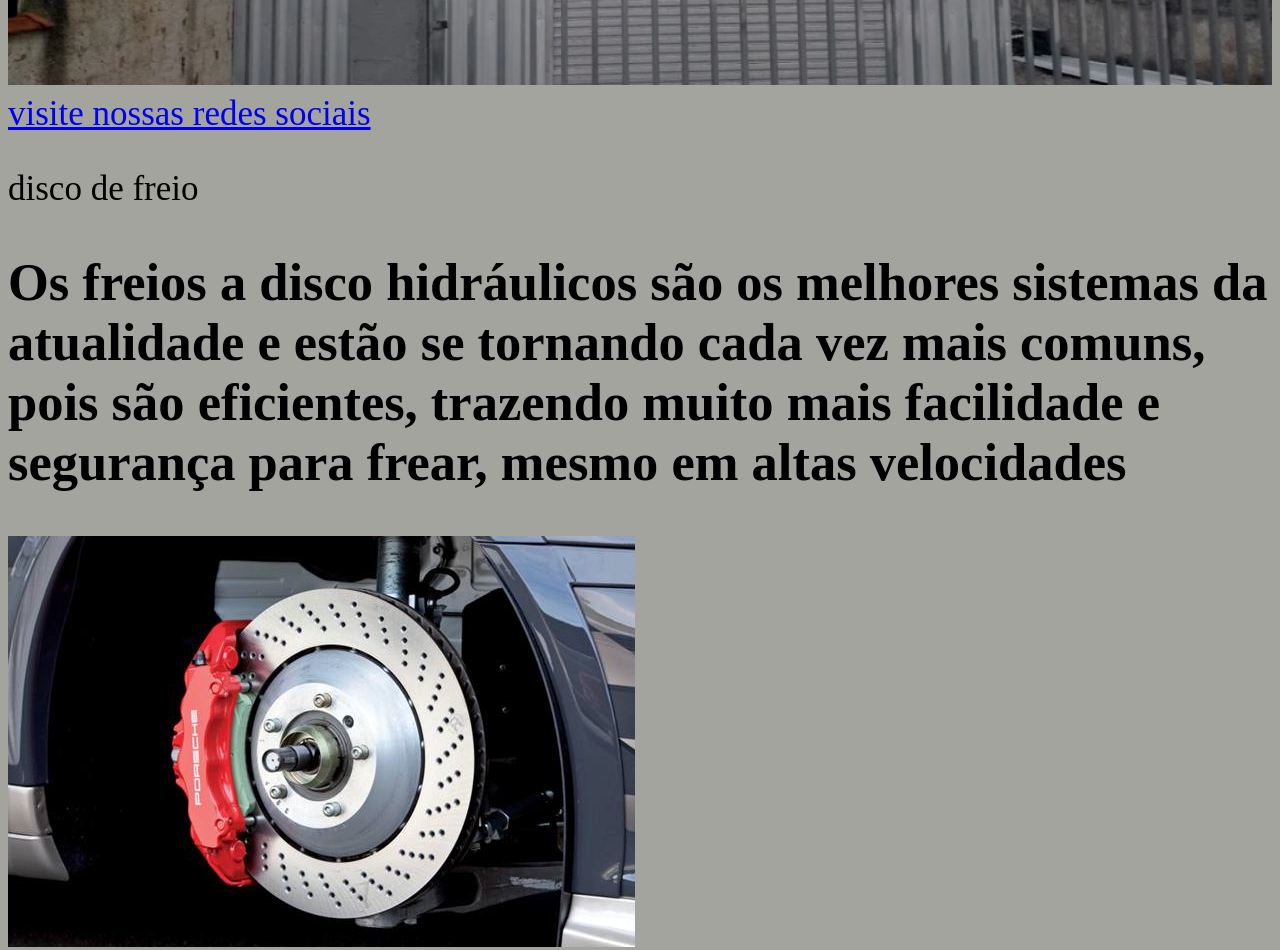
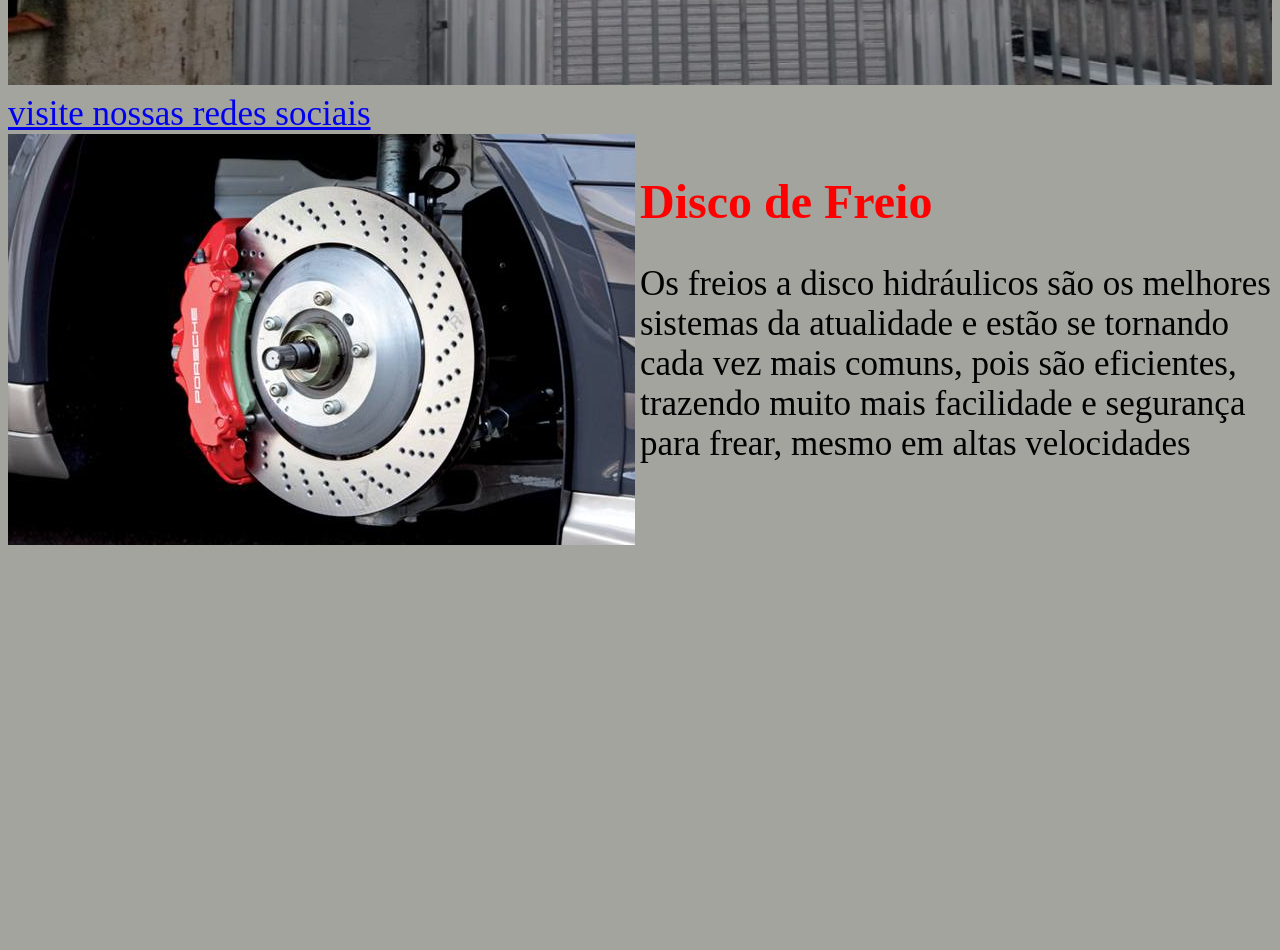
Before and after one commit to CAIODIASDASILVA/Mecanica-Oficina, a plain HTML site: page index.html in a window 1280 px wide. Shown: the part 520-1470 px from the top of the page. Drawn offline with Linux system fonts and the light colour scheme.

Commit message:
Add files via upload
opa

```diff
--- a/ESTILO.css
+++ b/ESTILO.css
@@ -1,8 +1,8 @@
 :root{
-    --cor-de-fundo:"#A3A49D";
-    --vermelho-principal:"#FF0000";
-    --preto-segundaria:"#000000";
-    --botao-branco:"#FFFFFF";
+    --cor-de-fundo:#A3A49D;
+    --vermelho-principal:#FF0000;
+    --preto-segundaria:#000000;
+    --botao-branco:#FFFFFF;
     --fonte-principal:'Bebas';
 
 
@@ -14,7 +14,23 @@ body{
     font-size: 35px;
     font-weight: 400;
 }
+.principal-imagem{
+    width: 100%
 
-.principal-imagem{
-    width: 100%;
+
+
 }
+.container{
+    height: 100vh;
+    display: grid;
+    grid-template-columns:50% 50%
+}
+
+
+.descricao--titulo{
+    font-weight: 600;
+    font-size: 48px;
+    color: var(--vermelho-principal);
+    margin-bottom: 0.1em;
+
+}
--- a/index.html
+++ b/index.html
@@ -17,18 +17,14 @@
         <a href="https://www.facebook.com/jjkarcentroautomotivo/">visite nossas redes sociais</a>
       </div>
 
-
-
-
-
     </section>
 
-  <section class="container">
-
-    <p>disco de freio<p>
-      <h1>Os freios a disco hidráulicos são os melhores sistemas da atualidade e estão se tornando cada vez mais comuns, pois são eficientes, trazendo muito mais facilidade e segurança para frear, mesmo em altas velocidades</h1>
-
+  <section class="container secundario">
     <img src="./img/Rectangle 1.png" alt="">
+   <div class="container--decricao">
+     <h2 class="descricao--titulo">Disco de Freio</h2>
+     <p class="descricao--texto">Os freios a disco hidráulicos são os melhores sistemas da atualidade e estão se tornando cada vez mais comuns, pois são eficientes, trazendo muito mais facilidade e segurança para frear, mesmo em altas velocidades</p>
+  </div>
 
   </section>
 
```
